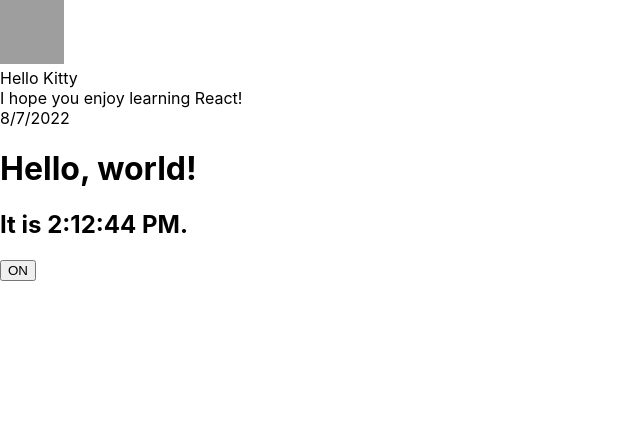
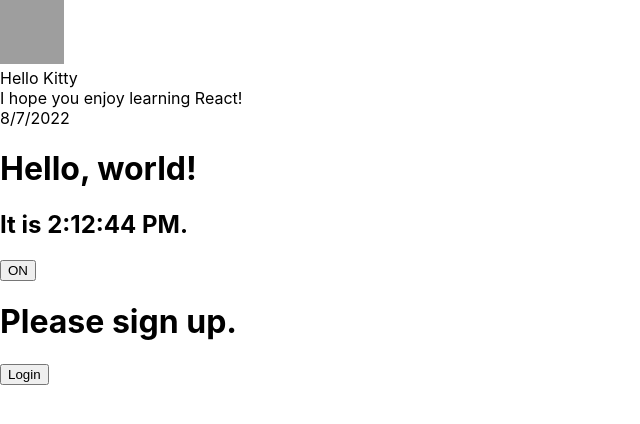
Before and after one commit to wilcologger/react-project, a React (Create React App) app: page / in a window 1280 px wide. Shown: the top 424 px of the page, without its empty margins (0-640 px from the left). Built offline with nearby package versions, Linux system fonts and the light colour scheme; grey boxes are pictures that could not be loaded.

Commit message:
Login and out button

```diff
--- /dev/null
+++ b/src/Login.js
@@ -0,0 +1,70 @@
+import React from "react";
+
+class LoginControl extends React.Component {
+  constructor(props) {
+    super(props);
+    this.handleLoginClick = this.handleLoginClick.bind(this);
+    this.handleLogoutClick = this.handleLogoutClick.bind(this);
+    this.state = {isLoggedIn: false};
+  }
+
+  handleLoginClick() {
+    this.setState({isLoggedIn: true});
+  }
+
+  handleLogoutClick() {
+    this.setState({isLoggedIn: false});
+  }
+
+  render() {
+    const isLoggedIn = this.state.isLoggedIn;
+    let button;
+
+    if (isLoggedIn) {
+      button = <LogoutButton onClick={this.handleLogoutClick} />;
+    } else {
+      button = <LoginButton onClick={this.handleLoginClick} />;
+    }
+
+    return (
+      <div>
+        <Greeting isLoggedIn={isLoggedIn} />
+        {button}
+      </div>
+    );
+  }
+}
+
+function UserGreeting(props) {
+  return <h1>Welcome back!</h1>;
+}
+
+function GuestGreeting(props) {
+  return <h1>Please sign up.</h1>;
+}
+
+function Greeting(props) {
+  const isLoggedIn = props.isLoggedIn;
+  if (isLoggedIn) {
+    return <UserGreeting />;
+  }
+  return <GuestGreeting />;
+}
+
+function LoginButton(props) {
+  return (
+    <button onClick={props.onClick}>
+      Login
+    </button>
+  );
+}
+
+function LogoutButton(props) {
+  return (
+    <button onClick={props.onClick}>
+      Logout
+    </button>
+  );
+}
+
+export default LoginControl;
--- a/src/index.js
+++ b/src/index.js
@@ -5,6 +5,7 @@
 import reportWebVitals from './reportWebVitals';
 import Toggle from './Toggle';
 import Comment from './Comment';
+import LoginControl from './Login';
 
 const comment = {
   date: new Date(),
@@ -21,6 +22,7 @@
     <Comment date={comment.date} text={comment.text} author={comment.author} />
     <Clock />
     <Toggle />
+    <LoginControl />
   </React.StrictMode>
 );
 
```
